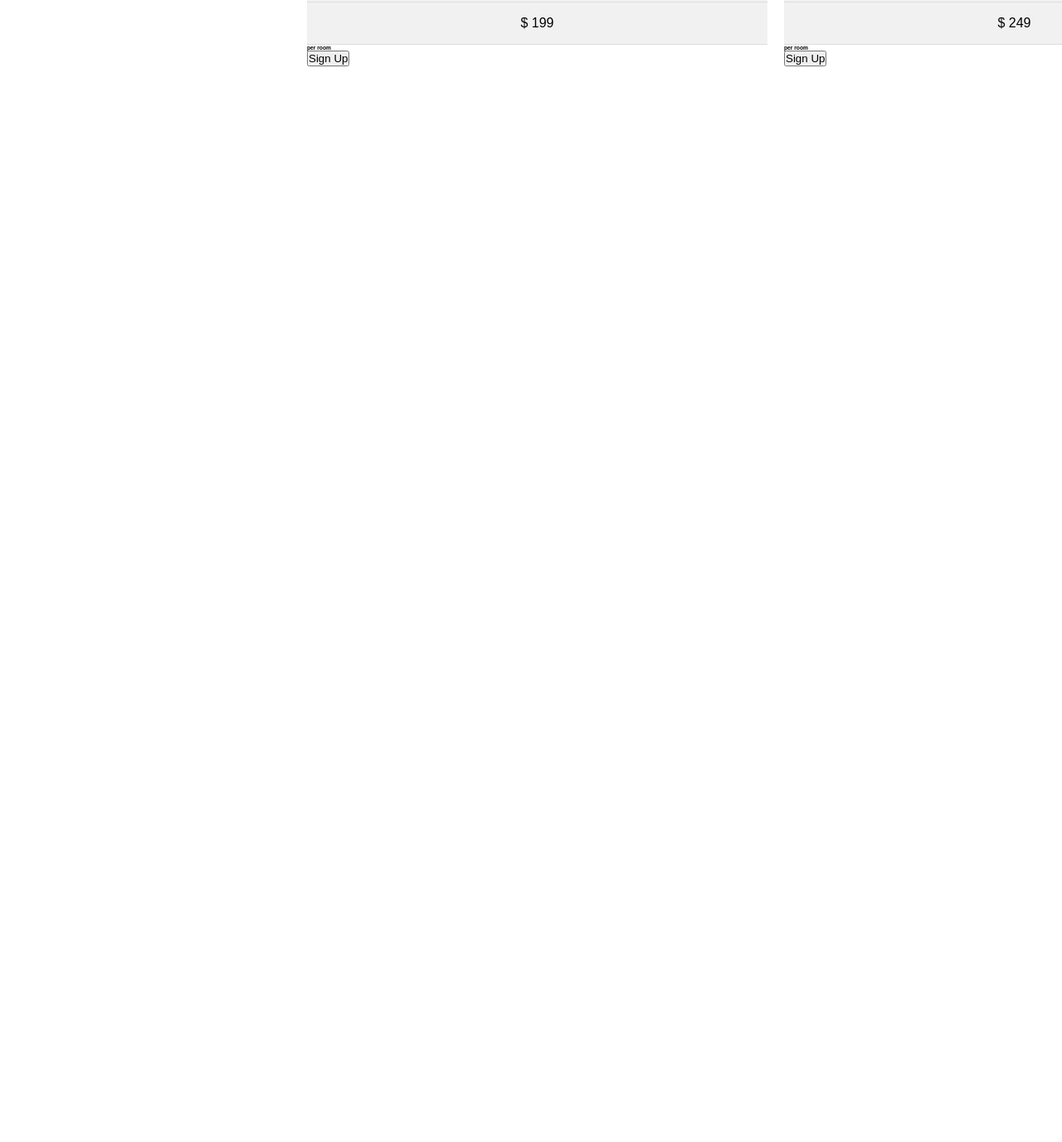
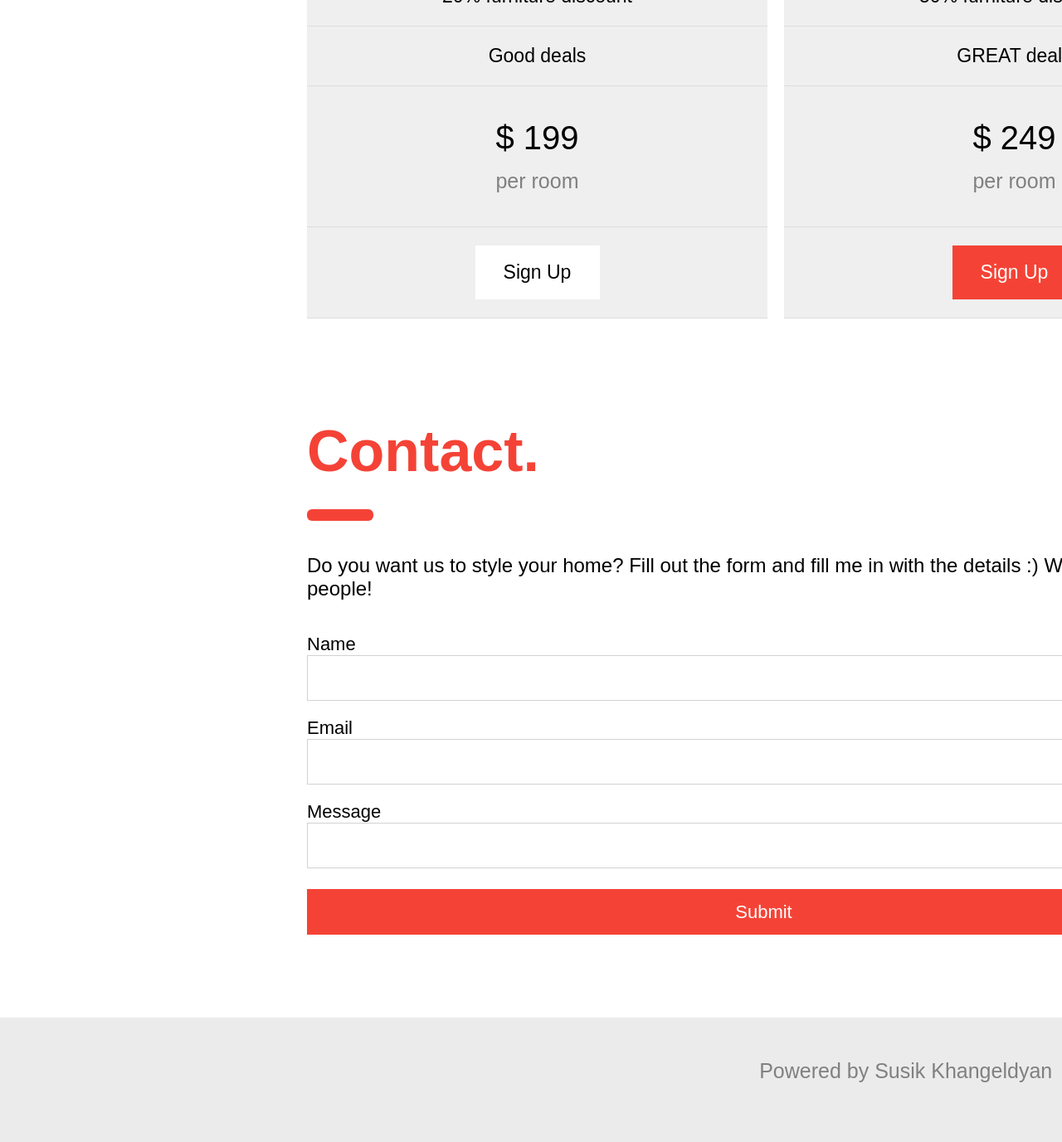
Before and after one commit to Susik-Khangeldyan/HTML_CSS, a plain HTML site: page Interior Design/index.html in a window 1280 px wide. Shown: the part 3989-5366 px from the top of the page at 83% size. Before the commit the page ends 4069 px from the top, so only its background shows below. Drawn offline with Linux system fonts and the light colour scheme.

Commit message:
Added email validation

```diff
--- a/Interior Design/index.html
+++ b/Interior Design/index.html
@@ -32,11 +32,11 @@
         </ul>
     </header>
     <section >
-        <div class="sec1" id="#home" >
+        <div class="sec1" id="home" >
             <h1>Interior Design</h1>
-            <h2>Showcase.</h2>
+            <h2 id="Showcase" >Showcase.</h2>
             <hr>
-            <div class="img1sec" >
+            <div class="img1sec"  >
                 <img class="divimg" src="./images/kitchenconcrete.jpg" alt="">
                 <img class="divimg" src="./images/atrium.jpg" alt="">
                 <img class="divimg" src="./images/livingroom.jpg" alt="">
@@ -46,8 +46,8 @@
             </div>
         </div>
     </section>
-    <section  class="sec2"  >
-        <h2 id="#services" >Services.</h2>
+    <section  class="sec2" id="services"  >
+        <h2 id="services" >Services.</h2>
         <hr>
         <p>
             We are a interior design service that focus on what's best for your home and what's best for you! <br> <br>
@@ -59,7 +59,7 @@
             laboris nisi ut aliquip ex ea commodo consequat.
         </p>
     </section>
-    <section class="sec3">
+    <section class="sec3" id="designers" >
         <h2>Designers.</h2>
         <hr>
         <p>
@@ -100,11 +100,11 @@
                 </div>
             </div>
     </section>
-    <section class="sec4">
+    <section class="sec4" id="packages"  >
 
            <h1>Packages.</h1>
            <hr>
-           <p>Some text our prices. Lorem ipsum consectetur adipiscing elit,
+           <p class="sec4p" >Some text our prices. Lorem ipsum consectetur adipiscing elit,
              sed do eiusmod tempor incididunt ut labore et dolore magna aliqua.
              Ut enim ad minim veniam, quis nostrud exercitation ullamco
              laboris nisi ut aliquip ex ea commodo consequat. Duis aute irure</p>
@@ -116,10 +116,12 @@
                  <li class="listcontent">Photography</li>
                  <li class="listcontent">20% furniture discount</li>
                  <li class="listcontent">Good deals</li>
-                 <li class="listcontent">$ 199</li>
-                 <h6>per room</h6>
-                 <li>
-                     <button>Sign Up</button>
+
+                 <li class="listcontent" id="dollar" >$ 199 <p class="subtext" >per room</p></li>
+
+                 <li class="listcontent">
+                     <button class="button1">Sign Up</button>
+
                  </li>
              </ul>
              <ul class="ullist" >
@@ -129,14 +131,43 @@
                 <li class="listcontent">Photography</li>
                 <li class="listcontent">50% furniture discount</li>
                 <li class="listcontent">GREAT deals</li>
-                <li class="listcontent">$ 249</li>
-                <h6>per room</h6>
-                <li>
-                    <button>Sign Up</button>
+                <li class="listcontent" id="dollar" >$ 249 <p class="subtext" >per room</p></li>
+
+                <li class="listcontent" >
+                    <button class="button2" >Sign Up</button>
                 </li>
             </ul>
             </div>
     </section>
+    <section class="sec5" id="contact">
+        <h1>Contact.</h1>
+           <hr>
+           <p class="sec4p" >Do you want us to style your home? Fill out the form and fill me in with the details :) We love meeting new people!
+        </p>
+        <div class="inputdiv" >
+        <form action="POST">
+            <div  class="input" >
+                <p>Name</p>
+                <input type="text">
+            </div>
+            <div class="input">
+                <p>Email</p>
+                <input required type="email">
+            </div>
+            <div class="input">
+                <p>Message</p>
+                <input type="text">
+            </div>
+            <div>
+                <input type="submit" class="inputbutton">
+            </div>
+        </form>
+    </div>
+
+    </section>
+    <div class="power" >
+        <p>Powered by Susik Khangeldyan</p>
+    </div>
 
 </body>
 </html>
--- a/Interior Design/style.css
+++ b/Interior Design/style.css
@@ -12,6 +12,9 @@ html {
     height: 100vh;
     background-color: #f44336;
     position: fixed;
+}
+body{
+    font-family: sans-serif;
 }
 
 .ul {
@@ -32,7 +35,7 @@ html {
     font-weight: bolder;
     line-height: 1.5;
     line-height: 60px;
-    height: 900px;
+    font-weight: 700;
 }
 
 header h1 {
@@ -221,7 +224,7 @@ header h1 {
     border-radius: 6px;
 
 }
-.sec4 p {
+.sec4p {
     margin-top: 40px;
     margin-left: 50px;
     font-size: 2.4rem;
@@ -241,10 +244,10 @@ li {
     margin-right: 20px;
 }
 .listcontent {
-  background-color: #f1f1f1;
-  font-family: "Poppins", sans-serif;
-  font-size: 1.6rem;
-  padding: 1.6rem 0;
+  background-color: #00000010;
+
+  font-size: 2.3rem;
+  padding: 22px;
   border-bottom: 1px solid #ddd;
   text-align: center;
 
@@ -254,7 +257,7 @@ li {
     line-height: 1.5;
     font-size: 3.5rem;
     text-align: center;
-    padding: 45px 0;
+    padding: 43px 0;
     color: white;
   }
   #Pro {
@@ -262,6 +265,119 @@ li {
     line-height: 1.5;
     font-size: 3.5rem;
     text-align: center;
-    padding: 45px 0;
+    padding: 43px 0;
     color: white;
   }
+
+#dollar {
+    font-size: 4rem;
+    padding: 40px;
+}
+.subtext {
+    font-size: 1rem;
+    text-align: center;
+    color: grey;
+    margin-top: 15px;
+    font-size: 2.5rem;
+    font-weight: 400px;
+}
+.button1 {
+   width: 150px;
+   height: 65px;
+   border-radius: 0;
+   background-color: white;
+   border: none;
+   font-size: 2.3rem;
+
+}
+.button1:hover {
+   background-color: black;
+   color: white;
+}
+.button2 {
+    width: 150px;
+    height: 65px;
+    border-radius: 0;
+   background-color:#f44336;
+   border: none;
+   font-size: 2.3rem;
+   color: white;
+
+}
+.button2:hover {
+   background-color: black;
+
+}
+.sec5 {
+    padding-top: 120px;
+    margin-left: 25%;
+    width: 1200px;
+    height: auto;
+}
+.sec5 h1 {
+
+    padding-top: 0px;
+    font-size: 7rem;
+    margin-left: 50px;
+    color: #f44336 ;
+}
+.sec5 hr {
+    margin-top: 30px;
+    margin-left: 50px;
+    width: 80px;
+    height: 12px;
+    border: 7px solid #f44336;
+    border-radius: 6px;
+
+}
+.sec4p {
+    margin-top: 40px;
+    margin-left: 50px;
+    font-size: 2.4rem;
+}
+.inputdiv {
+    display: flex;
+    flex-wrap: wrap;
+    margin-left: 50px;
+    margin-top: 20px;
+
+}
+.input {
+    width: 100%;
+
+
+}
+input {
+    width: 95%;
+    height: 55px;
+    font-size: 2.5rem;
+    padding-left: 10px;
+    border: rgb(211, 210, 210) solid 1px;
+
+}
+.inputdiv p {
+    font-size: 2.2rem;
+    padding-top: 20px;
+}
+.inputbutton {
+    margin-top: 25px;
+    width: 1091px;
+    height: 55px;
+    font-size: 2.2rem;
+    padding-top: 10px 0px 10px 0px;
+    background-color:  #f44336 ;
+    border: none;
+    color: white;
+}
+.power {
+    margin-top: 100px;
+    width: 100%;
+    height: 150px;
+    background-color: rgb(235, 235, 235);
+}
+.power p {
+    padding-top: 50px;
+    margin-left: 71.5%;
+    font-size: 2.5rem;
+    color: grey;
+}
```
